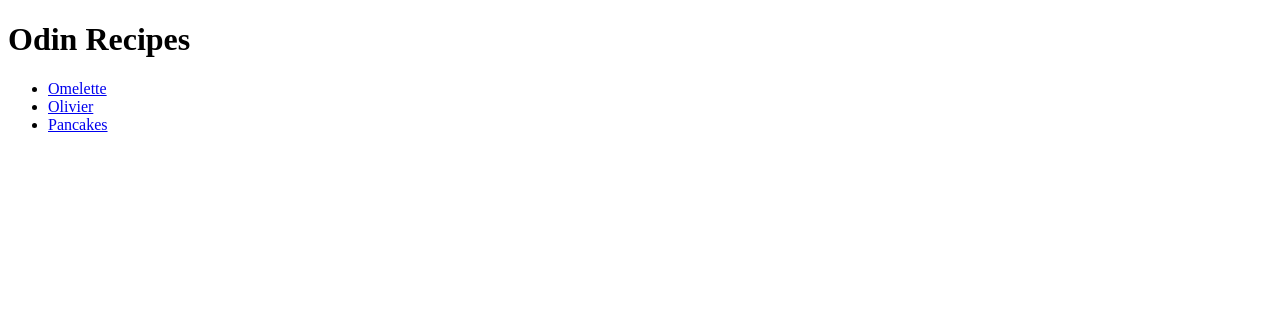
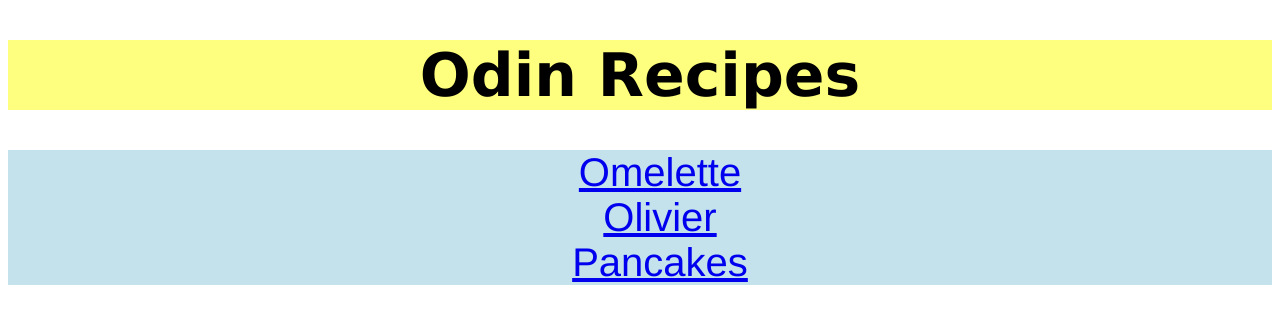
Before and after one commit to mercuri101/odin-recipes, a plain HTML site: page index.html in a window 1280 px wide. Drawn offline with Linux system fonts and the light colour scheme.

Commit message:
Add style

```diff
--- a/index.html
+++ b/index.html
@@ -4,12 +4,13 @@
     <head>
         <meta charset="utf-8">
         <title>Odin Recipes</title>
+        <link rel="stylesheet" href="style.css">
     </head>
 
     <body>
-        <h1>Odin Recipes</h1>
+        <h1 class="header main">Odin Recipes</h1>
 
-        <ul>
+        <ul class="list recipes">
             <li><a href="./recipes/omelette.html">Omelette</a></li>
             <li><a href="./recipes/olivier.html">Olivier</a></li>
             <li><a href="./recipes/pancakes.html">Pancakes</a></li>
--- /dev/null
+++ b/style.css
@@ -0,0 +1,31 @@
+.header {
+    background-color: rgba(255,255,00,0.5);
+    font-family: 'Verdana', sans-serif;
+}
+
+.header.main {
+    font-size: 60px;
+    text-align: center;
+}
+
+body {
+    font-family: 'Arial', sans-serif;
+    font-size: 20px;
+}
+
+.header.recipe {
+    font-size: 45px;
+}
+
+.list.recipes {
+    text-align: center;
+    font-size: 40px;
+    font-family: 'Helvetica', sans-serif;
+    color: rgb(195, 226, 236);
+    background-color: rgb(195, 226, 236);
+}
+
+h3 {
+    background-color: lightblue;
+    font-size: 30px;
+}
```
Also changed, not shown: recipes/olivier.html (+2 -1 lines), recipes/omelette.html (+2 -1 lines), recipes/pancakes.html (+2 -1 lines).
